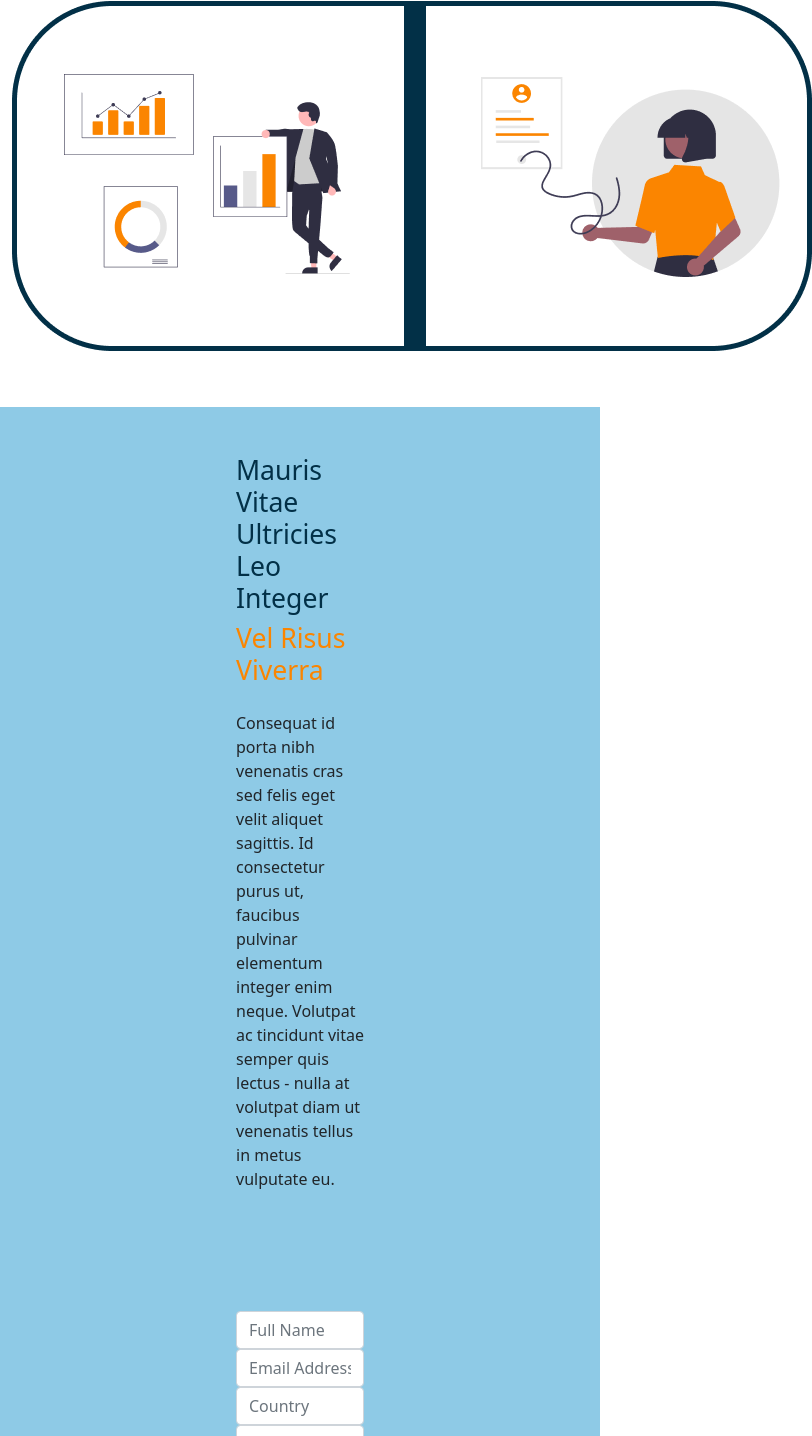
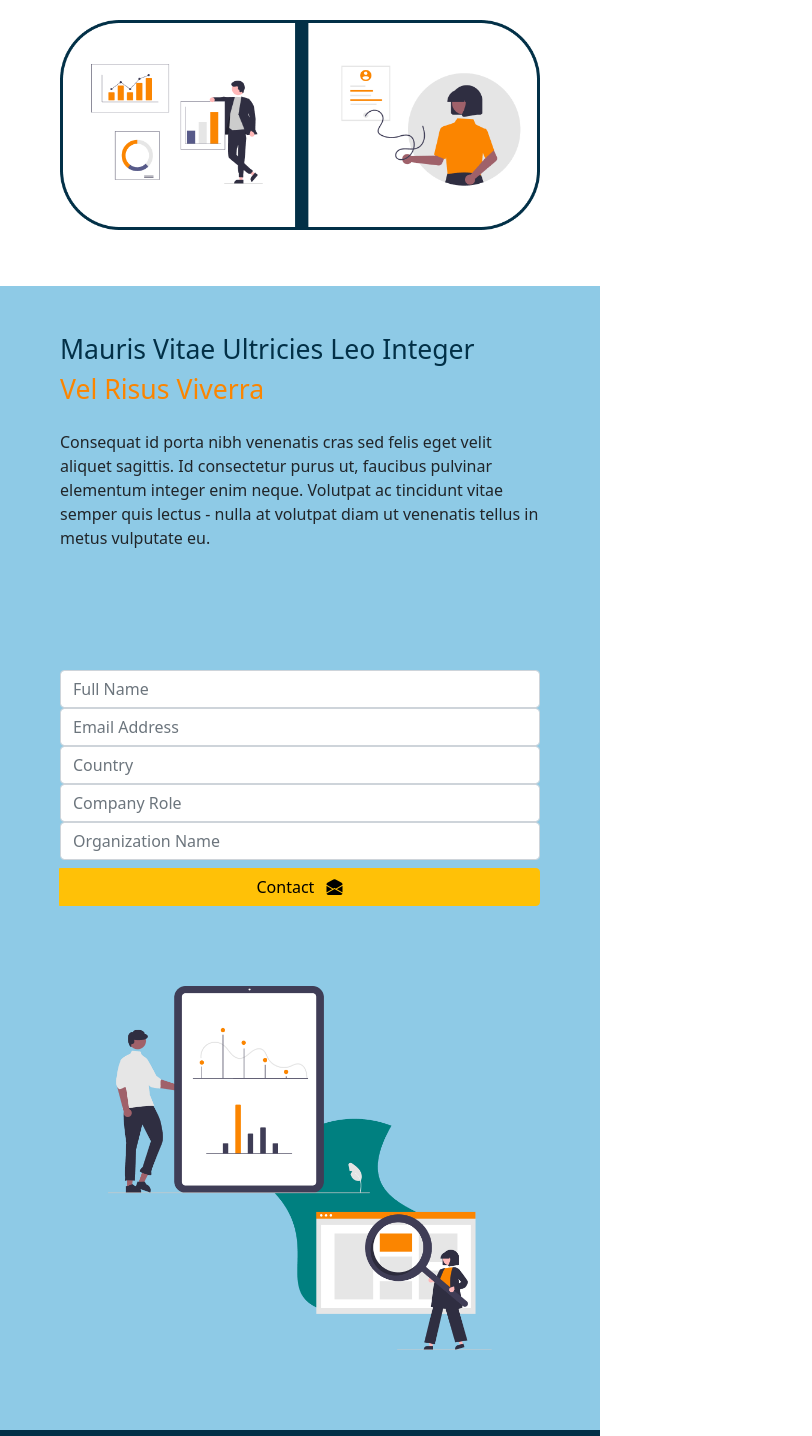
Before and after one commit to thumbsup-platform/prototype, a website: page src/index.html in a window 600 px wide. Shown: the part 1364-2800 px from the top of the page, 812 px wide, since content can reach past the window. Drawn offline with nearby package versions, Linux system fonts and the light colour scheme.

Commit message:
Completed mobile responsiveness - homepage, landscape.

```diff
--- a/src/css/styles.less
+++ b/src/css/styles.less
@@ -175,6 +175,8 @@ body {
   margin-top: 2rem;
 }
 
+// mobile - portrait
+
 @media (min-width: 320px) and (max-width: 480px) {
   .home-image-1 {
     .mobile-resizer-with-top();
@@ -192,3 +194,23 @@ body {
     .mobile-resizer-with-top();
   }
 }
+
+// mobile - landscape
+
+@media (min-width: 481px) and (max-width: 767px) {
+  .home-image-1 {
+    .mobile-resizer-with-top();
+  }
+
+  .home-image-2 {
+    .mobile-resizer();
+  }
+
+  .home-contact {
+    .mobile-resizer();
+  }
+
+  .home-image-3 {
+    .mobile-resizer-with-top();
+  }
+}
```
Also changed, not shown: src/css/styles.css.
